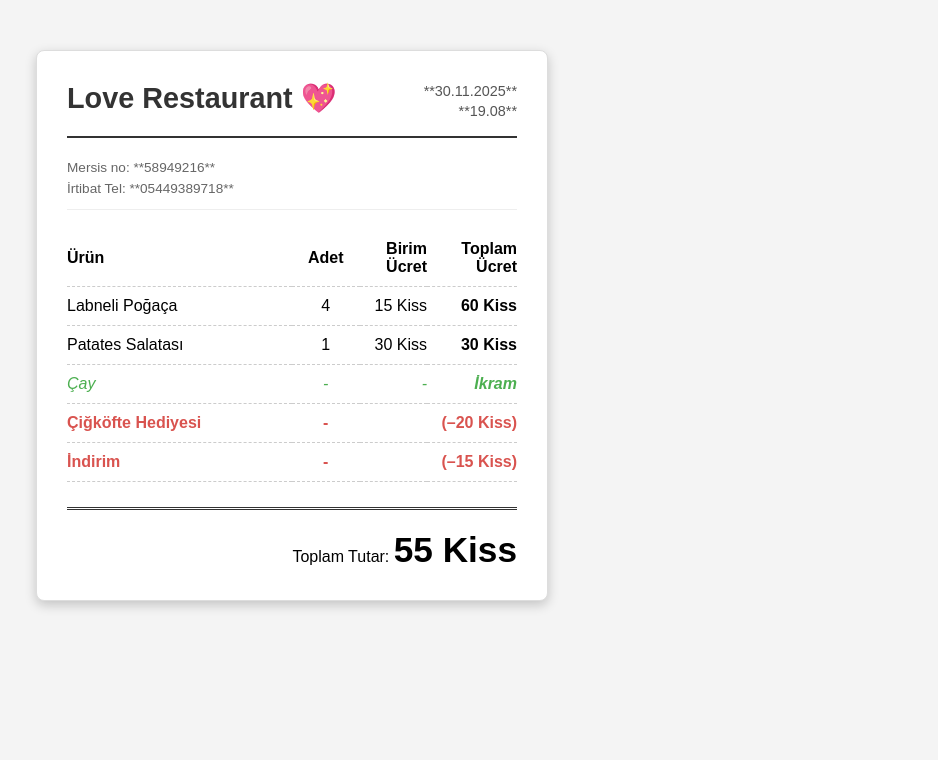
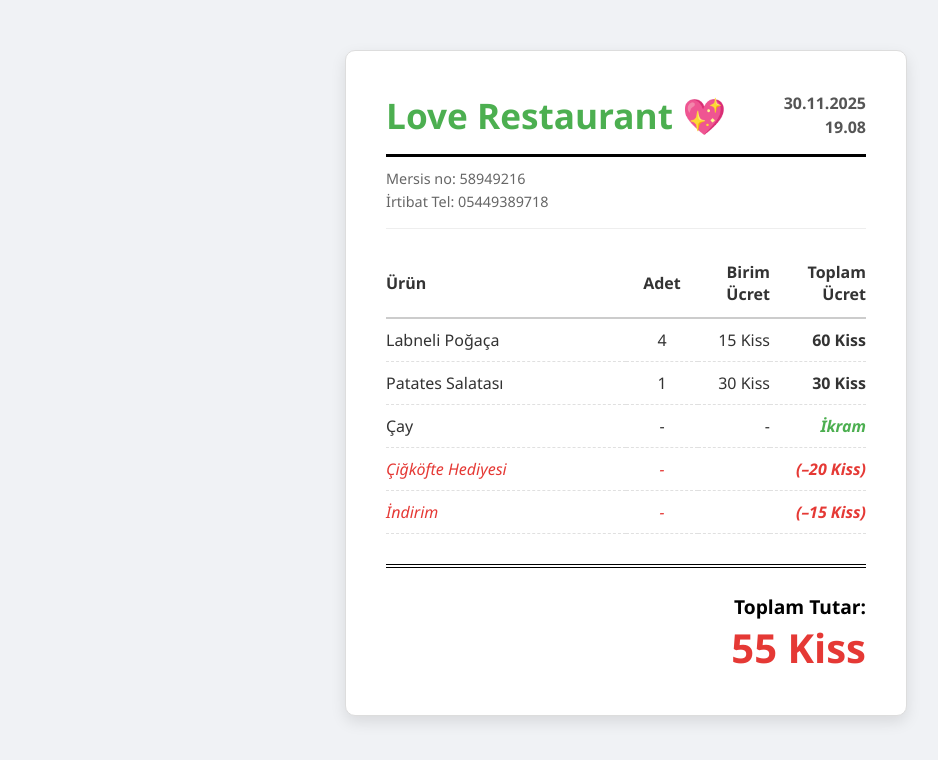
Before and after one commit to aksoyyufukk/Adisyon, a plain HTML site: page index.html in a window 1280 px wide. Both pictures are taken after a click on the element 640 px from the left and 400 px from the top of the page. Shown: the whole page, without its empty margins (14-952 px from the left). Drawn offline with Linux system fonts and the light colour scheme.

Commit message:
adisyon
Updated styles and structure for the warning and receipt sections.

```diff
--- a/index.html
+++ b/index.html
@@ -7,60 +7,82 @@
     <style>
         /* Genel Stil Ayarları */
         body {
-            font-family: Arial, sans-serif;
+            font-family: 'Segoe UI', Tahoma, Geneva, Verdana, sans-serif;
             margin: 0;
             padding: 0;
-            background-color: #f4f4f4;
+            background-color: #f0f2f5; /* Açık gri/mavi arka plan */
             display: flex;
             justify-content: center;
             align-items: center;
             min-height: 100vh;
+            color: #333;
         }
 
         /* Birinci Sayfa (Uyarı) Stilleri */
         .uyari-kutu {
-            background-color: #fff;
-            padding: 40px;
-            border-radius: 8px;
-            box-shadow: 0 4px 8px rgba(0, 0, 0, 0.1);
+            background-color: #ffffff;
+            padding: 50px;
+            border-radius: 12px; /* Daha yuvarlak köşeler */
+            box-shadow: 0 10px 25px rgba(255, 82, 82, 0.2); /* Hafif kırmızı gölge */
             text-align: center;
-            cursor: pointer; /* Tıklanabilir olduğunu belirtir */
-            max-width: 400px;
-            transition: transform 0.2s;
-            border: 2px solid #ff4d4d; /* Kırmızı uyarı çerçevesi */
+            cursor: pointer;
+            max-width: 450px;
+            transition: all 0.3s ease-in-out;
+            border: 1px solid #ffcccc; /* İnce çerçeve */
         }
 
         .uyari-kutu:hover {
-            transform: translateY(-5px);
+            transform: scale(1.02);
+            box-shadow: 0 12px 30px rgba(255, 82, 82, 0.3);
         }
 
         .uyari-kutu h2 {
-            color: #d9534f;
-            margin-bottom: 20px;
+            color: #e53935; /* Koyu kırmızı */
+            margin-bottom: 25px;
+            font-size: 1.8em;
+            letter-spacing: 0.5px;
         }
 
         .uyari-kutu p {
-            color: #333;
-            line-height: 1.6;
+            color: #555;
+            line-height: 1.8;
+            font-size: 1.1em;
             margin-bottom: 10px;
         }
 
         .uyari-kutu .not {
             font-size: 0.9em;
             color: #777;
-            margin-top: 20px;
-            border-top: 1px dashed #ccc;
+            margin-top: 30px;
+            border-top: 1px solid #eee;
             padding-top: 15px;
+            font-style: italic;
+        }
+
+        .uyari-kutu .btn-tıkla {
+            display: inline-block;
+            margin-top: 25px;
+            padding: 10px 20px;
+            background-color: #e53935;
+            color: #fff;
+            border-radius: 5px;
+            font-weight: bold;
+            font-size: 0.9em;
+            transition: background-color 0.2s;
+        }
+
+        .uyari-kutu .btn-tıkla:hover {
+            background-color: #c62828;
         }
 
         /* İkinci Sayfa (Adisyon Fişi) Stilleri */
         .adisyon-fis {
-            display: none; /* İlk başta gizli, JavaScript ile gösterilecek */
-            background-color: #fff;
-            padding: 30px;
-            border-radius: 8px;
-            box-shadow: 0 4px 12px rgba(0, 0, 0, 0.2);
-            width: 450px;
+            display: none;
+            background-color: #ffffff;
+            padding: 40px;
+            border-radius: 10px;
+            box-shadow: 0 6px 15px rgba(0, 0, 0, 0.1);
+            width: 480px;
             border: 1px solid #ddd;
         }
 
@@ -68,71 +90,92 @@
             display: flex;
             justify-content: space-between;
             align-items: flex-start;
-            border-bottom: 2px solid #333;
+            border-bottom: 3px solid #000; /* Daha belirgin alt çizgi */
             padding-bottom: 15px;
-            margin-bottom: 20px;
+            margin-bottom: 25px;
         }
 
         .adisyon-baslik h1 {
-            color: #333;
+            color: #4CAF50; /* Restoran için yeşil renk */
             margin: 0;
-            font-size: 1.8em;
-            flex-grow: 1; /* Başlığın genişlemesini sağlar */
+            font-size: 2.2em;
+            flex-grow: 1;
         }
 
         .tarih-saat {
             text-align: right;
-            font-size: 0.9em;
+            font-size: 1em;
             color: #555;
-            line-height: 1.4;
+            line-height: 1.5;
+            font-weight: 600; /* Kalınlık vurgusu yerine 600 */
         }
 
         .iletisim-bilgileri {
-            margin-top: 10px;
-            font-size: 0.85em;
+            margin-top: -15px;
+            font-size: 0.9em;
             color: #666;
-            line-height: 1.5;
-            padding-bottom: 10px;
+            line-height: 1.6;
+            padding-bottom: 15px;
+            margin-bottom: 20px;
             border-bottom: 1px solid #eee;
         }
 
         .urun-tablo {
             width: 100%;
             border-collapse: collapse;
-            margin-top: 20px;
+            margin-top: 15px;
+            font-size: 1.0em;
         }
 
-        .urun-tablo th, .urun-tablo td {
+        .urun-tablo th {
+            padding: 12px 0;
+            text-align: left;
+            border-bottom: 2px solid #ccc;
+            font-weight: 600;
+            color: #333;
+        }
+
+        .urun-tablo td {
             padding: 10px 0;
             text-align: left;
-            border-bottom: 1px dashed #ccc;
+            border-bottom: 1px dashed #e0e0e0; /* Yumuşak kesik çizgi */
         }
 
-        .urun-tablo th:nth-child(2), .urun-tablo td:nth-child(2) { text-align: center; } /* Adet Ortala */
-        .urun-tablo th:nth-child(3), .urun-tablo td:nth-child(3) { text-align: right; } /* Birim Ücret Sağla */
-        .urun-tablo th:last-child, .urun-tablo td:last-child { text-align: right; font-weight: bold; } /* Toplam Ücret Sağla */
+        /* Sütun Hizalamaları */
+        .urun-tablo th:nth-child(2), .urun-tablo td:nth-child(2) { text-align: center; }
+        .urun-tablo th:nth-child(3), .urun-tablo td:nth-child(3) { text-align: right; }
+        .urun-tablo th:last-child, .urun-tablo td:last-child { text-align: right; font-weight: bold; }
 
-        .indirim, .ikram {
+        .ikram td:last-child {
             color: #4CAF50; /* Yeşil */
             font-style: italic;
         }
 
-        .cikarilan {
-             color: #d9534f; /* Kırmızı */
-             font-weight: bold;
+        .cikarilan td {
+             color: #e53935; /* Koyu kırmızı */
+             font-style: italic;
+        }
+        .cikarilan td:last-child {
+             font-weight: 600;
         }
 
         .toplam-alan {
-            margin-top: 25px;
-            padding-top: 20px;
-            border-top: 3px double #333;
+            margin-top: 30px;
+            padding-top: 25px;
+            border-top: 4px double #000; /* Çift çizgi */
             text-align: right;
         }
 
         .toplam-alan strong {
-            font-size: 2.2em; /* Büyük punto */
-            font-weight: 900; /* Ekstra kalınlık */
+            font-size: 2.5em;
+            font-weight: 900;
+            color: #e53935; /* Toplam tutarı kırmızı ve dikkat çekici yap */
+            display: block; /* Yeni satıra al */
+        }
+        .toplam-alan span {
+            font-size: 1.2em;
             color: #000;
+            font-weight: 600;
         }
     </style>
 </head>
@@ -140,12 +183,12 @@
 
     <div class="uyari-kutu" id="uyariSayfasi" onclick="gosterAdisyon()">
         <h2>⚠️ Ödenmemiş Adisyon Uyarısı</h2>
-        <p>Sn. **Ekinsu**</p>
-        <p>Adınıza ait bir adet **ödenmemiş adisyon** bulunmaktadır.</p>
+        <p>Sn. Ekinsu</p>
+        <p>Adınıza ait bir adet ödenmemiş adisyon bulunmaktadır.</p>
+        <p class="btn-tıkla">Ayrıntılar için Tıklayın</p>
         <div class="not">
             (Lütfen ödeme yaptıysanız bu uyarıyı dikkate almayınız)
         </div>
-        <p style="margin-top: 30px; font-weight: bold;">(Ayrıntılar için tıklayın)</p>
     </div>
 
     <div class="adisyon-fis" id="adisyonSayfasi">
@@ -153,14 +196,14 @@
         <div class="adisyon-baslik">
             <h1>Love Restaurant 💖</h1>
             <div class="tarih-saat">
-                **30.11.2025**<br>
-                **19.08**
+                30.11.2025<br>
+                19.08
             </div>
         </div>
 
         <div class="iletisim-bilgileri">
-            Mersis no: **58949216**<br>
-            İrtibat Tel: **05449389718**
+            Mersis no: 58949216<br>
+            İrtibat Tel: 05449389718
         </div>
 
         <table class="urun-tablo">
@@ -176,38 +219,39 @@
                 <tr>
                     <td>Labneli Poğaça</td>
                     <td>4</td>
-                    <td style="text-align: right;">15 Kiss</td>
-                    <td style="text-align: right;">60 Kiss</td>
+                    <td>15 Kiss</td>
+                    <td>60 Kiss</td>
                 </tr>
                 <tr>
                     <td>Patates Salatası</td>
                     <td>1</td>
-                    <td style="text-align: right;">30 Kiss</td>
-                    <td style="text-align: right;">30 Kiss</td>
+                    <td>30 Kiss</td>
+                    <td>30 Kiss</td>
                 </tr>
                 <tr class="ikram">
                     <td>Çay</td>
                     <td>-</td>
-                    <td style="text-align: right;">-</td>
-                    <td style="text-align: right;">İkram</td>
+                    <td>-</td>
+                    <td>İkram</td>
                 </tr>
                 <tr class="cikarilan">
                     <td>Çiğköfte Hediyesi</td>
                     <td>-</td>
-                    <td style="text-align: right;"></td>
-                    <td style="text-align: right;">(–20 Kiss)</td>
+                    <td></td>
+                    <td>(–20 Kiss)</td>
                 </tr>
                 <tr class="cikarilan">
                     <td>İndirim</td>
                     <td>-</td>
-                    <td style="text-align: right;"></td>
-                    <td style="text-align: right;">(–15 Kiss)</td>
+                    <td></td>
+                    <td>(–15 Kiss)</td>
                 </tr>
             </tbody>
         </table>
 
         <div class="toplam-alan">
-            Toplam Tutar: <strong>55 Kiss</strong>
+            <span>Toplam Tutar:</span>
+            <strong>55 Kiss</strong>
         </div>
 
     </div>
@@ -216,9 +260,10 @@
         function gosterAdisyon() {
             document.getElementById('uyariSayfasi').style.display = 'none'; // Uyarıyı gizle
             document.getElementById('adisyonSayfasi').style.display = 'block'; // Adisyonu göster
-            document.body.style.justifyContent = 'flex-start'; // Adisyonu yukarı hizala
-            document.body.style.alignItems = 'flex-start';
-            document.body.style.padding = '50px'; // Üstten boşluk ekle
+            // Adisyon gösterildiğinde sayfa düzenini ayarla
+            document.body.style.justifyContent = 'center';
+            document.body.style.alignItems = 'flex-start'; // Yukarı hizala
+            document.body.style.padding = '50px 0'; // Üstten ve alttan boşluk ekle
         }
     </script>
 
```
